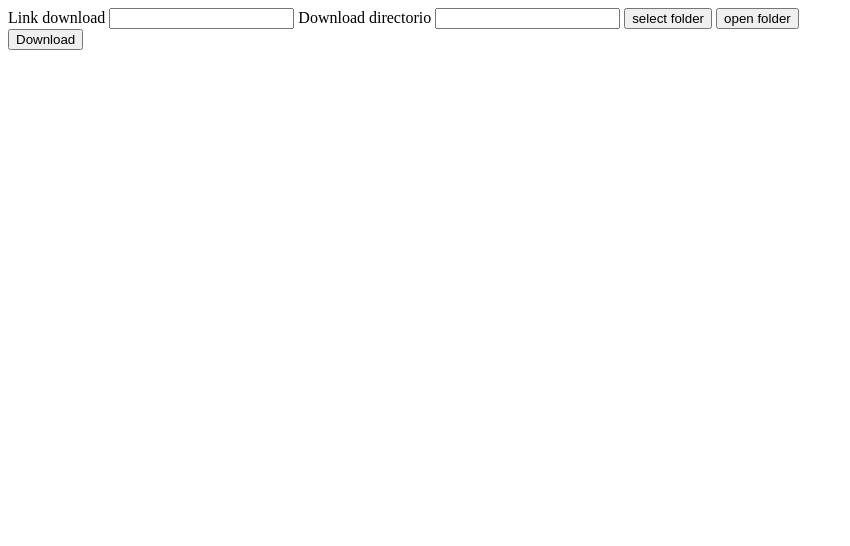
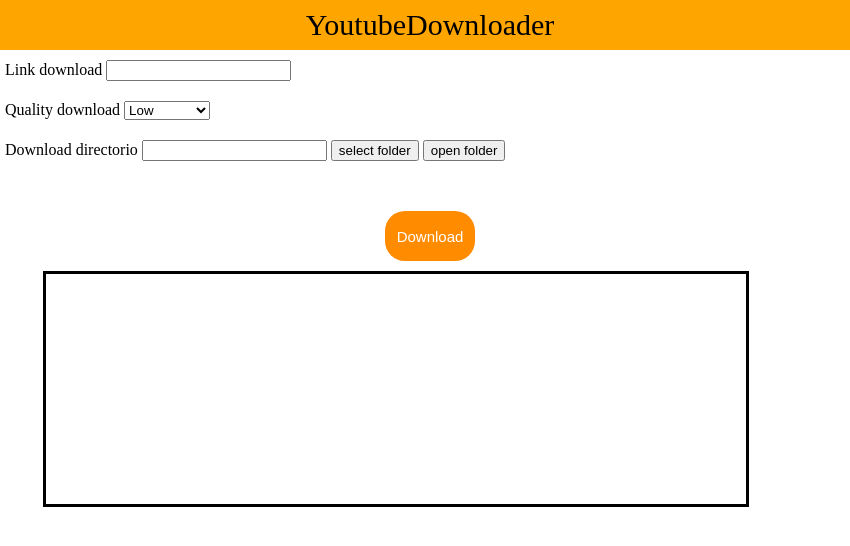
Before and after one commit to Eiine/youtubeDownloader, an Electron app: page src/views/index.html in a window 850 px wide. Drawn offline with Linux system fonts and the light colour scheme.

Commit message:
version beta

```diff
--- a/package.json
+++ b/package.json
@@ -13,5 +13,8 @@
     "electron": "^27.1.3",
     "fluent-ffmpeg": "^2.1.2",
     "youtube-dl-exec": "^2.4.17"
+  },
+  "devDependencies": {
+    "tailwindcss": "^3.4.0"
   }
 }
--- /dev/null
+++ b/src/config/config.json
@@ -0,0 +1 @@
+{"destination":"C:\\Users\\Miguel\\Documents"}
--- a/src/views/index.html
+++ b/src/views/index.html
@@ -4,18 +4,36 @@
     <meta charset="UTF-8">
     <!-- https://developer.mozilla.org/en-US/docs/Web/HTTP/CSP -->
     <meta http-equiv="Content-Security-Policy" content="default-src 'self'; script-src 'self'">
+    <link rel="stylesheet" href="style.css">
     <title>Hello World!</title>
   </head>
   <body>
-
+    <div class="title">YoutubeDownloader</div>
+    <div class="form">
+      <div class="item">
     <label for="">Link download</label>
     <input type="text" id="download">
+      </div>
+    <div class="item">
+      <label for="">Quality download</label>
+    <select id="quality">
+      <option value="480">Low</option>
+      <option value="720">Medium</option>
+      <option value="1080">higth</option>
+      <option value="only-audio">Only audio</option>
+    </select>
+  </div>
+<div class="item">
     <label for="">Download directorio</label>
     <input type="text" id="folder"> <button id="boton" >select folder</button>
     <button id="open-folder">open folder</button>
-    <button id="download-button">Download</button>
+  </div>
 
-    <div id="conten-progress" value="0">
+  <div class="item download">
+    <button id="download-button" class="button-download">Download</button>
+  </div>
+
+    <div id="conten-progress" class="content" value="0">
 
     </div>
   </body>
--- /dev/null
+++ b/src/views/style.css
@@ -0,0 +1,55 @@
+body{
+    margin-top: 0;
+    margin-left: 0;
+    margin-right: 0;
+}
+.form{
+    display: flex;
+    flex-direction: column;
+}
+
+.item{
+    width: 100%;
+    margin-top: 10px;
+    margin-bottom: 10px;
+    margin-left: 5px
+
+}
+.download{
+    margin-top: 40px;
+    text-align: center;
+}
+
+.button-download{
+    background-color: darkorange;
+    color: white;
+    border-radius: 20px;
+    height: 50px;
+    width: 90px;
+    border: none;
+    font-size: 15px;
+}
+
+.button-download:hover{
+    background-color:orange ;
+}
+
+.content{
+    display: flex;
+    border:solid black 3px;
+    height: 230px;
+    width: 700px;
+    justify-items: center;
+    margin-left: 5%;
+
+}
+.title{
+    display: flex;
+    justify-content: center;
+    align-items: center;
+    background-color: orange;
+    height: 40px;
+    width: 100%;
+    font-size: 30px;
+    padding: 5px
+}
```
Also changed, not shown: main.js (+34 -6 lines), src/preloads/preload.js (+11 -2 lines), src/utils/downloadAudio.js (added, +48 -0 lines), src/utils/downloadFull.js (renamed from src/utils/download.js, +10 -7 lines), 1 other file.
